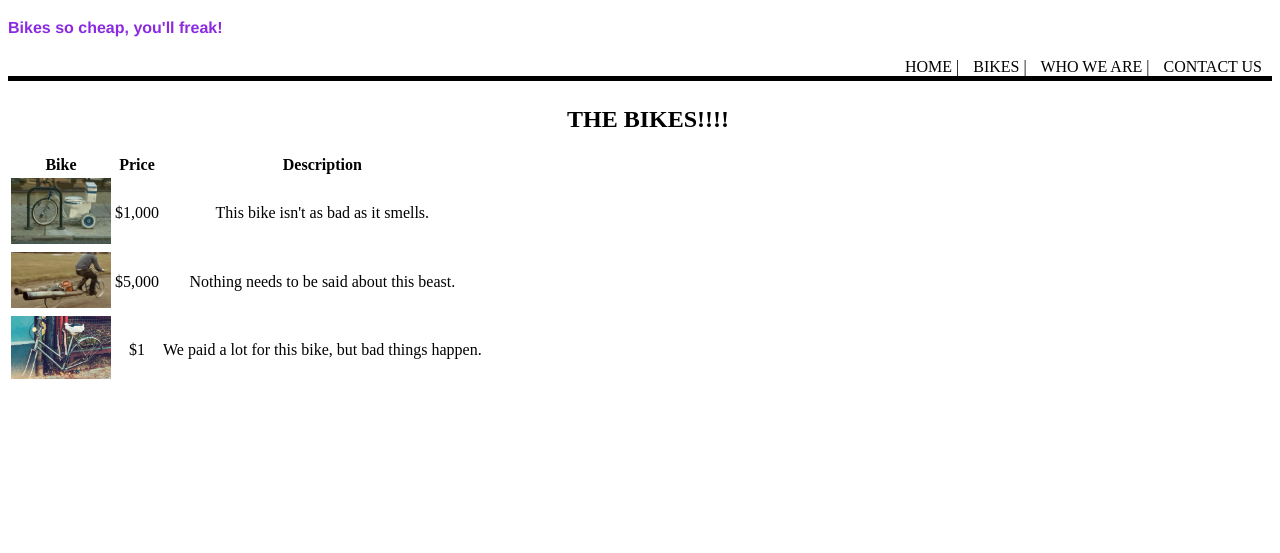
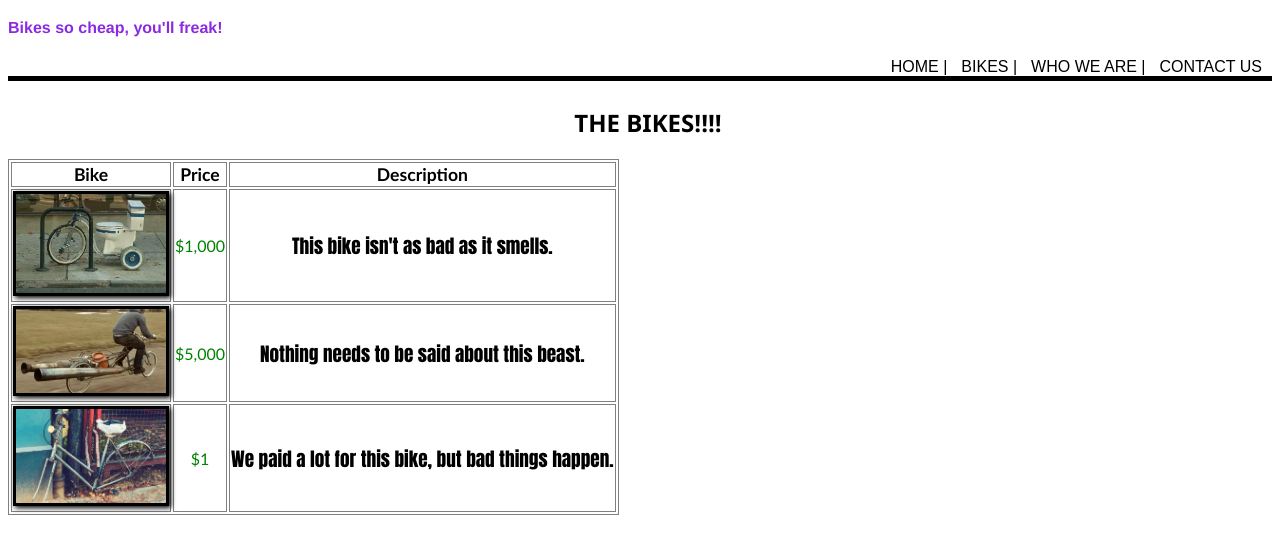
Before and after one commit to raglandgraphix/frontEndWeek2Asign, a plain HTML site: page bikes.html in a window 1280 px wide. Shown: the part 61-614 px from the top of the page. Drawn offline with Linux system fonts and the light colour scheme.

Commit message:
added css styling to my project

```diff
--- a/bikes.html
+++ b/bikes.html
@@ -5,6 +5,7 @@
         <meta name="viewport" content="width=device-width, initial-scale=1.0">
         <!--typical title for a make beleive bike company-->
         <title>Jim Bob's Bikes</title>
+        <!-- the stylesheet below styles all the pages-->
         <link rel="stylesheet" href="css/JBs.css" type="text/css">
 
     </head>
@@ -22,9 +23,9 @@
             </nav>
         </header>
         <main>
-            <h2>THE BIKES!!!!</h2>
+            <h2 id="theBikes">THE BIKES!!!!</h2>
             <!-- the table below would be much cooler if we could use CSS, but since we haven't covered it yet i will leave it off-->
-            <table>
+            <table id="pricingGuide">
                 <!-- the Header of course-->
                 <tr>
                     <th>Bike</th>
@@ -33,19 +34,19 @@
                 </tr>
                 <!-- and the table-->
                 <tr>
-                    <td><img src="assets/crapper.jpeg" width="100px" alt="Picture of bikes"/></td>
-                    <td>$1,000</td>
-                    <td>This bike isn't as bad as it smells.</td>
+                    <td><img src="assets/crapper.jpeg"  alt="Picture of crappy bikes"/></td>
+                    <td class="cost">$1,000</td>
+                    <td class="description">This bike isn't as bad as it smells.</td>
                 </tr>
                 <tr>
-                    <td><img src="assets/yikeBike.jpg" width="100px" alt="Picture of bikes"/></td>
-                    <td>$5,000</td>
-                    <td>Nothing needs to be said about this beast.</td>
+                    <td><img src="assets/yikeBike.jpg"  alt="Picture of bikes"/></td>
+                    <td class="cost">$5,000</td>
+                    <td class="description">Nothing needs to be said about this beast.</td>
                 </tr>
                 <tr>
-                    <td><img src="assets/wellCrap.jpg" width="100px" alt="Picture of bikes"/></td>
-                    <td>$1</td>
-                    <td>We paid a lot for this bike, but bad things happen.</td>
+                    <td><img src="assets/wellCrap.jpg"  alt="Picture of bikes"/></td>
+                    <td class="cost">$1</td>
+                    <td class="description">We paid a lot for this bike, but bad things happen.</td>
                 </tr>
             </table>
 
--- a/css/JBs.css
+++ b/css/JBs.css
@@ -21,6 +21,8 @@ nav {
 
 }
 nav a{
+    /* I added a fallback of arial. If someones pc doesn't have fantasy, they have a good chance of having arial*/
+    font-family: fantasy,arial;
     text-decoration: none;
     color: black;
     cursor: pointer;
@@ -51,3 +53,48 @@ main{
     color: black;
     width: 250px;
 }
+th{
+    font-weight: bold;
+    font-family: 'Gill Sans', 'Gill Sans MT', Calibri, 'Trebuchet MS', sans-serif;
+    font-size: 1.1em;
+}
+#pricingGuide{
+    border: thin solid grey;
+}
+#pricingGuide th, td{
+    border: thin solid grey;
+}
+
+#pricingGuide img{
+    width:150px;
+    border: solid medium black;
+    box-shadow: 2px 2px 5px;
+}
+.cost{
+    color: green;
+    font-family: 'Trebuchet MS', 'Lucida Sans Unicode', 'Lucida Grande', 'Lucida Sans', Arial, sans-serif;
+}
+.description{
+    font-family: Impact, Haettenschweiler, 'Arial Narrow Bold', sans-serif;
+    font-size: 1.2em;
+}
+#theBikes{
+    font-family: 'Segoe UI', Tahoma, Geneva, Verdana, sans-serif;
+}
+#contactUs{
+    font-family: 'Segoe UI', Tahoma, Geneva, Verdana, sans-serif;
+    color: darkred;
+}
+.callOut{
+    font-family: 'Gill Sans', 'Gill Sans MT', Calibri, 'Trebuchet MS', sans-serif;
+}
+.inputInfo{
+    background-color: lightgray;
+}
+form h4,p{
+    font-size: 1.1em;
+    font-family: 'Franklin Gothic Medium', 'Arial Narrow', Arial, sans-serif;
+}
+.form-submit-button{
+    box-shadow: 2px 2px 3px;
+}
```
Also changed, not shown: contact.html (+4 -4 lines).
